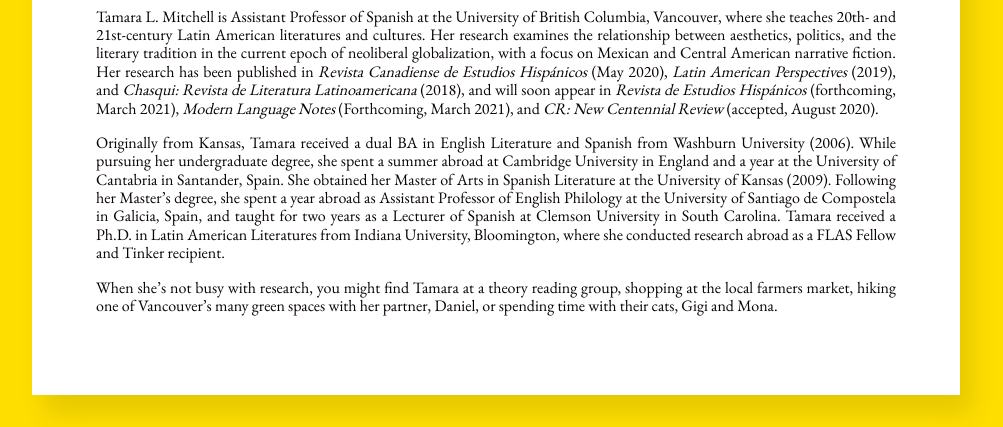
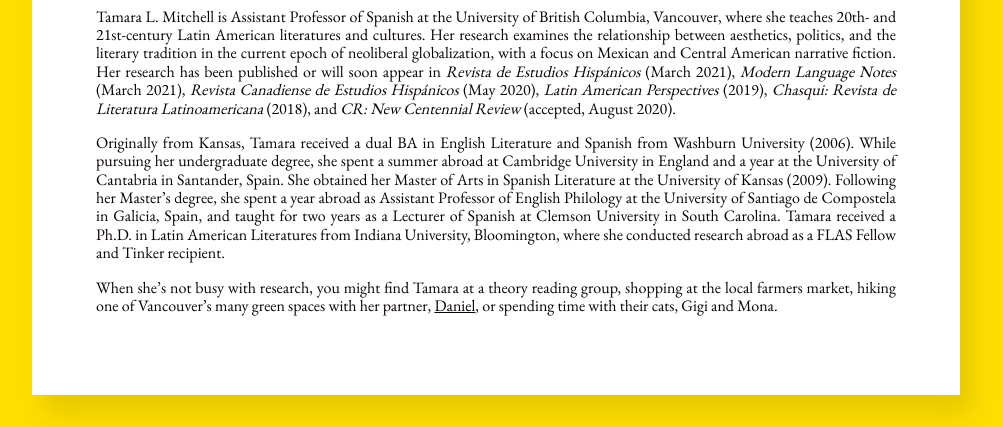
Before and after one commit to dajmcdon/tamara-site, a Jekyll site: the page built from index.html, in a window 1280 px wide and 1170 px high, cut to the strip 743-1170 px from the top of the window. Shown: the whole strip, without its empty margins (144-1147 px from the left). Built offline with Jekyll 4.4.1, drawn with Linux system fonts in a browser that asks for light colours; nearby versions of some CDN libraries; some web fonts are replaced.

Commit message:
fix home page pubs

```diff
--- a/index.html
+++ b/index.html
@@ -5,7 +5,7 @@
 
 Tamara L. Mitchell is Assistant Professor of Spanish at the University of British Columbia, Vancouver, where she teaches 20th- and 21st-century Latin American literatures and cultures.
 Her research examines the relationship between aesthetics, politics, and the literary tradition in the current epoch of neoliberal globalization, with a focus on Mexican and Central American narrative fiction.
-Her research has been published in _Revista Canadiense de Estudios Hispánicos_ (May 2020), _Latin American Perspectives_ (2019), and _Chasqui: Revista de Literatura Latinoamericana_ (2018), and will soon appear in _Revista de Estudios Hispánicos_ (forthcoming, March 2021), _Modern Language Notes_ (Forthcoming, March 2021), and _CR: New Centennial Review_ (accepted, August 2020).
+Her research has been published or will soon appear in  _Revista de Estudios Hispánicos_ (March 2021), _Modern Language Notes_ (March 2021), _Revista Canadiense de Estudios Hispánicos_ (May 2020), _Latin American Perspectives_ (2019), _Chasqui: Revista de Literatura Latinoamericana_ (2018), and _CR: New Centennial Review_ (accepted, August 2020).
 
 
 
@@ -17,4 +17,4 @@
 Tamara received a Ph.D. in Latin American Literatures from Indiana University, Bloomington, where she conducted research abroad as a FLAS Fellow and Tinker recipient.
 
 
-When she's not busy with research, you might find Tamara at a theory reading group, shopping at the local farmers market, hiking one of Vancouver's many green spaces with her partner, Daniel, or spending time with their cats, Gigi and Mona.
+When she's not busy with research, you might find Tamara at a theory reading group, shopping at the local farmers market, hiking one of Vancouver's many green spaces with her partner, [Daniel](https://dajmcdon.github.io), or spending time with their cats, Gigi and Mona.
```
